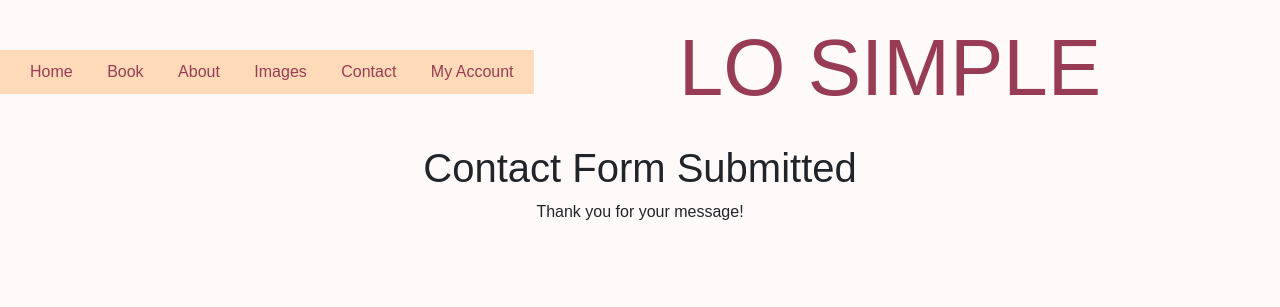
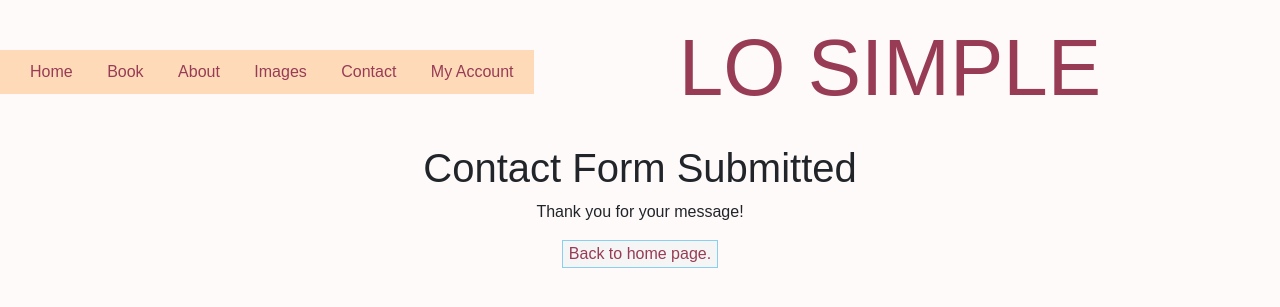
Before and after one commit to sammaxfleet/LOSIMPLEDJANGO, a Django app: page /contact_success/ in a window 1280 px wide. Shown: the top 307 px of the page. Run offline with Django 4.2, Linux system fonts and the light colour scheme; some libraries are stand-ins or nearby versions.

Commit message:
added back button to contact page

```diff
--- a/home/templates/contact_success.html
+++ b/home/templates/contact_success.html
@@ -3,5 +3,8 @@
 {% block content %}
 <h1 class="text1">Contact Form Submitted</h1>
 <p class="text1">Thank you for your message!</p>
-
+<a href="https://8000-sammaxfleet-losimpledjan-z4m0h0bmhc.us2.codeanyapp.com/">
+    <button class="back_button">Back to home
+        page.
+    </button></a>
 {% endblock %}
--- a/static/css/base.css
+++ b/static/css/base.css
@@ -137,3 +137,14 @@ main {
 .id_message {
     margin-top: 0px;
 }
+
+.back_button {
+    background-color: whitesmoke;
+    border: 1px solid #89CFF0;
+    color: #973c54;
+}
+
+.back_button:hover {
+    color: #6495ed;
+    background-color: #89CFF0;
+}
```
